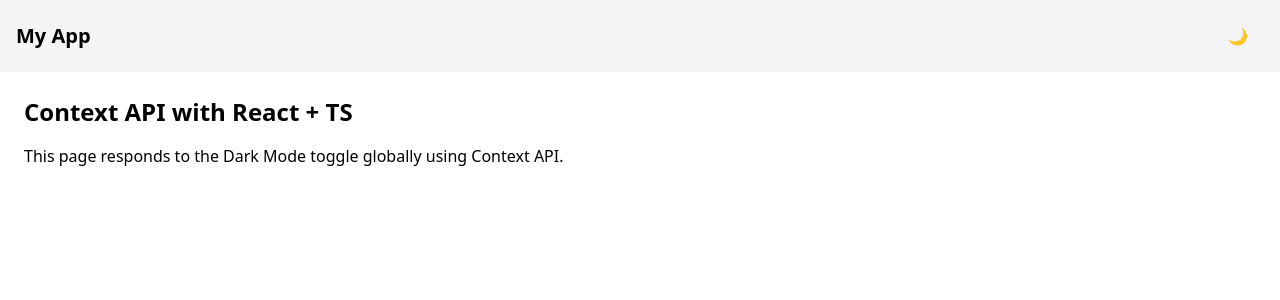
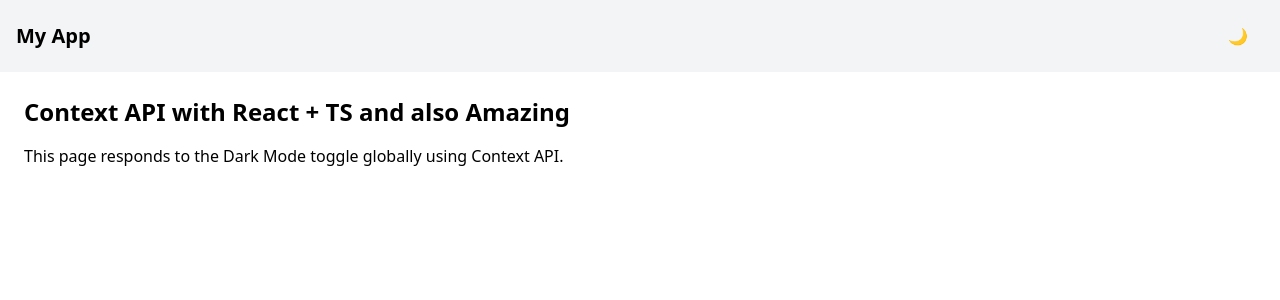
Before and after one commit to abyssiniatech/react-vite-typescript, a React (Vite) app: page / in a window 1280 px wide. Shown: the top 300 px of the page. Built offline with nearby package versions, Linux system fonts and the light colour scheme.

Commit message:
day 36 intial commit

```diff
--- a/src/components/Page.tsx
+++ b/src/components/Page.tsx
@@ -9,7 +9,7 @@ const Page = () => {
         dark ? "bg-gray-800 text-white" : "bg-white text-black"
       }`}
     >
-      <h2 className="text-2xl font-semibold mb-4">Context API with React + TS</h2>
+      <h2 className="text-2xl font-semibold mb-4">Context API with React + TS and also Amazing</h2>
       <p>This page responds to the Dark Mode toggle globally using Context API.</p>
     </main>
   );
```
